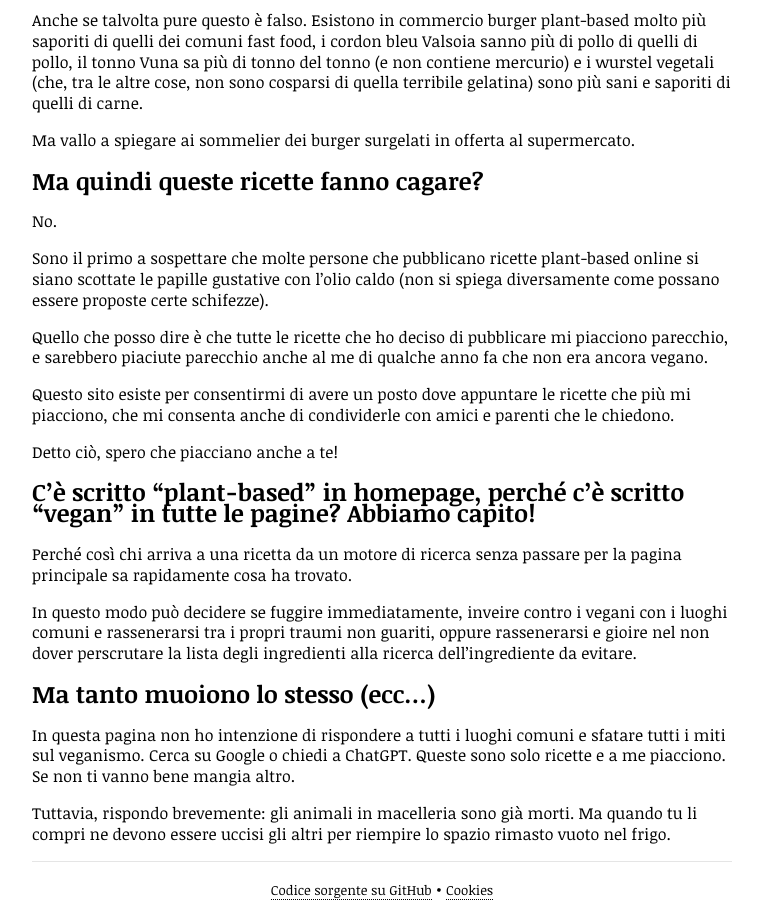
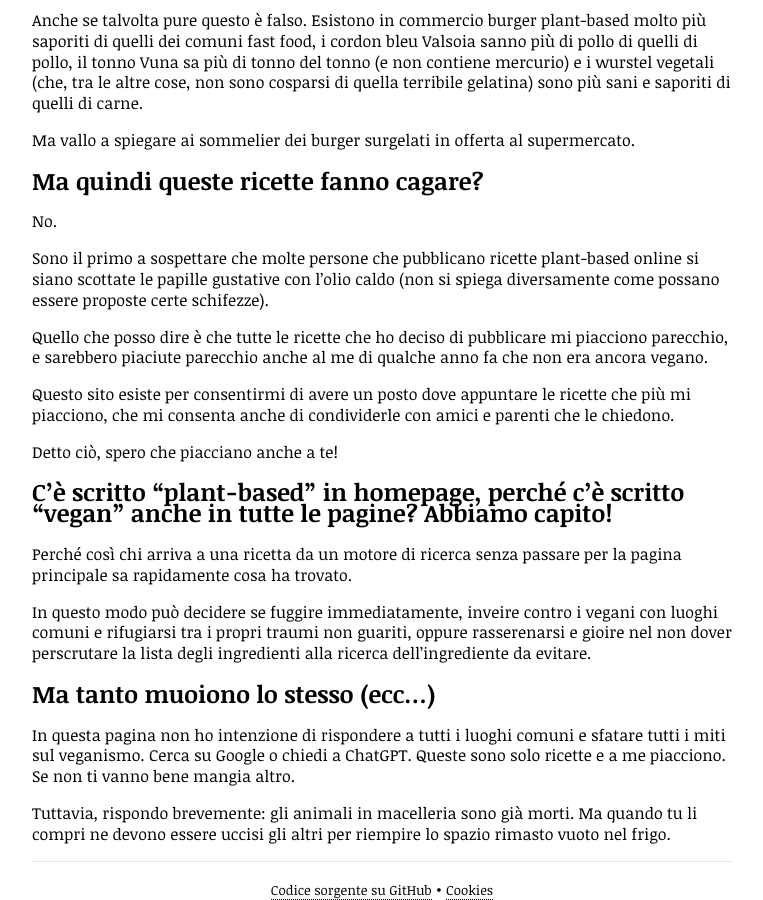
Before and after one commit to depau/ricette.depau.eu, a Jekyll site: the page built from plant-based.md, in a window 1280 px wide and 900 px high, scrolled down 1036 px. Shown: the whole window, without its empty margins (258-1021 px from the left). Built offline with Jekyll 4.4.1, drawn with Linux system fonts in a browser that asks for light colours; comment, search, counter and statistics services are not loaded.

Commit message:
Update plant-based.md

```diff
--- a/plant-based.md
+++ b/plant-based.md
@@ -64,14 +64,14 @@ anche di condividerle con amici e parenti che le chiedono.
 
 Detto ciò, spero che piacciano anche a te!
 
-## C'è scritto "plant-based" in homepage, perché c'è scritto "vegan" in tutte le pagine? Abbiamo capito!
+## C'è scritto "plant-based" in homepage, perché c'è scritto "vegan" anche in tutte le pagine? Abbiamo capito!
 
 Perché così chi arriva a una ricetta da un motore di ricerca senza passare per la pagina principale sa rapidamente
 cosa ha trovato.
 
-In questo modo può decidere se fuggire immediatamente, inveire contro i vegani con i luoghi comuni e rassenerarsi
-tra i propri traumi non guariti, oppure rassenerarsi e gioire nel non dover perscrutare la lista degli ingredienti
-alla ricerca dell'ingrediente da evitare.
+In questo modo può decidere se fuggire immediatamente, inveire contro i vegani con luoghi comuni e rifugiarsi tra i
+propri traumi non guariti, oppure rasserenarsi e gioire nel non dover perscrutare la lista degli ingredienti alla
+ricerca dell'ingrediente da evitare.
 
 ## Ma tanto muoiono lo stesso (ecc...)
 
```
